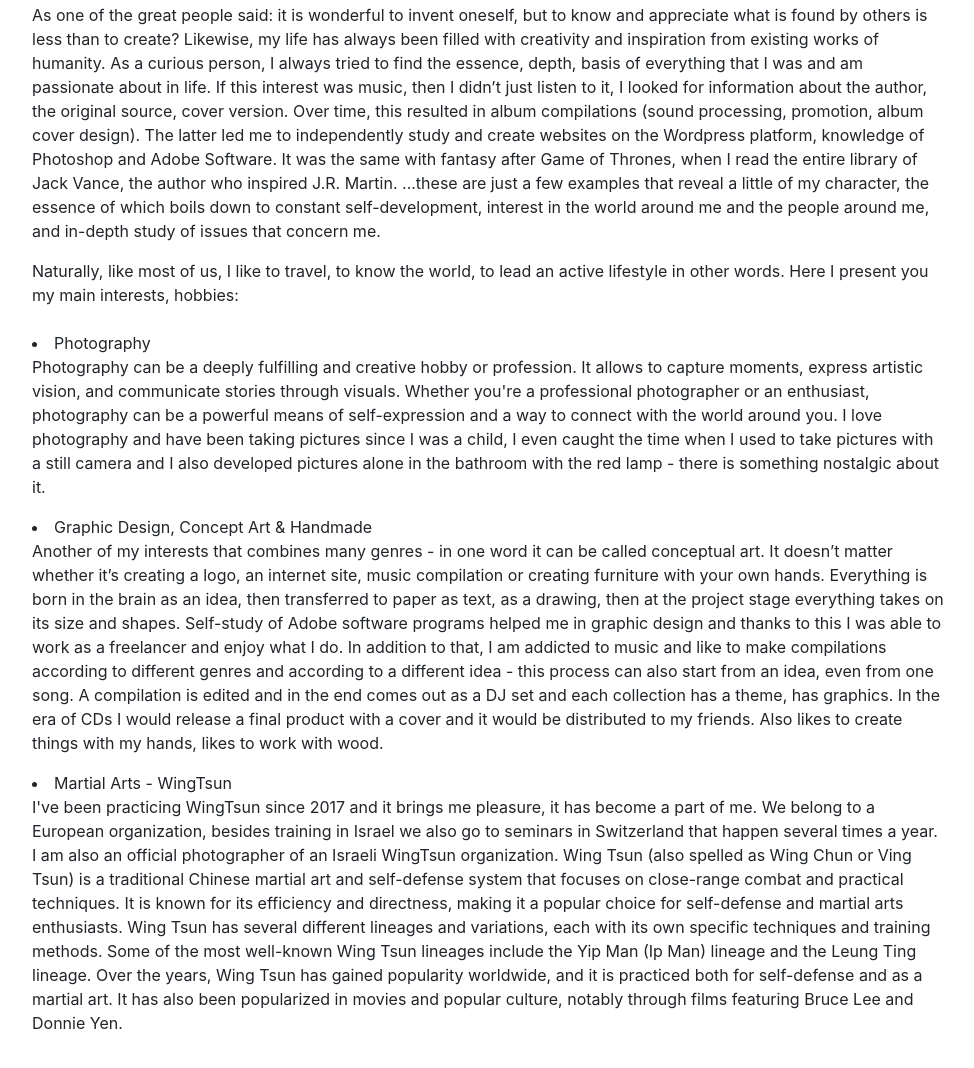
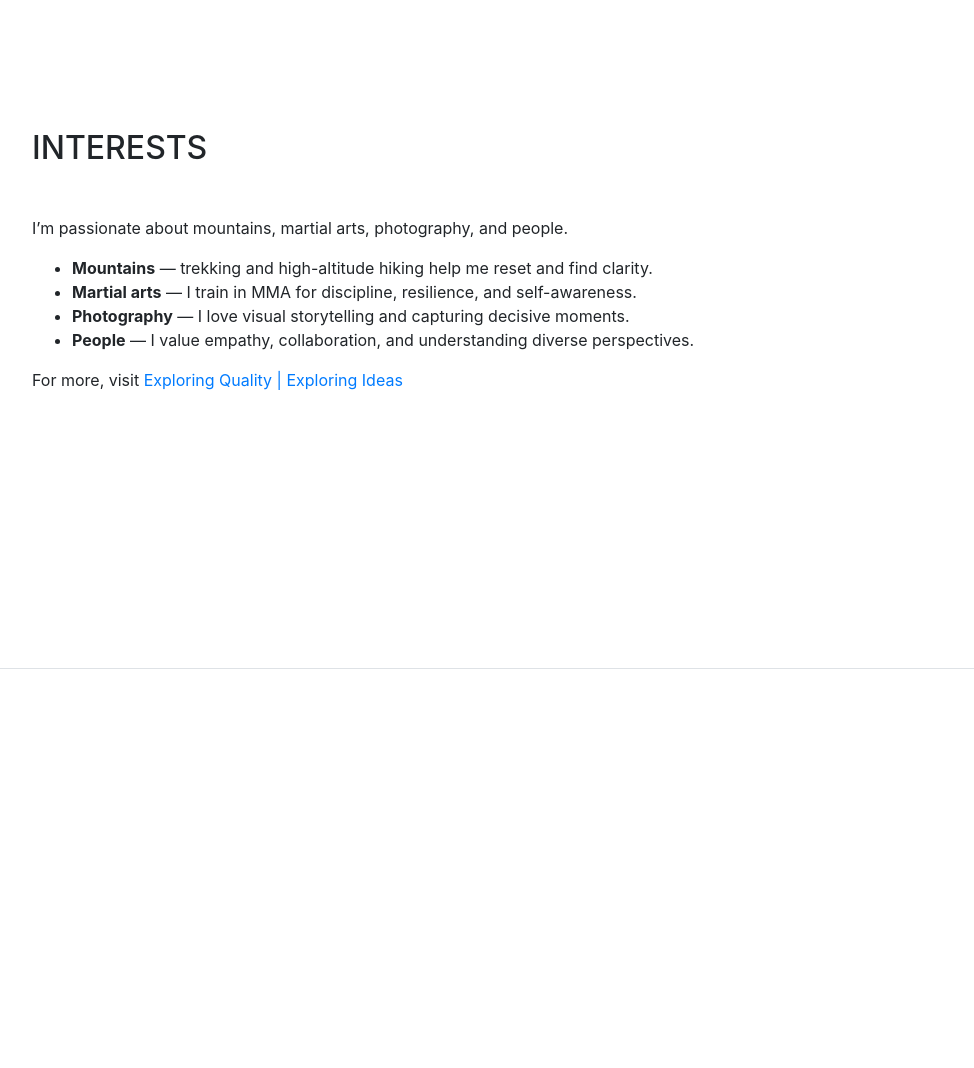
Before and after one commit to dimadavidoff/cv, a website with bundled scripts: page index.html in a window 1280 px wide. Shown: the part 3524-4592 px from the top of the page, without its empty margins (288-1262 px from the left). After the commit the page ends 4193 px from the top, so only its background shows below. Built offline with nearby package versions, Linux system fonts and the light colour scheme; a web font is replaced by a local one.

Commit message:
Update index.html

```diff
--- a/index.html
+++ b/index.html
@@ -288,18 +288,14 @@
       <section class="resume-section p-3 p-lg-5 d-flex flex-column" id="interests">
         <div class="my-auto">
           <h2 class="mb-5">Interests</h2>
-          <p>As one of the great people said: it is wonderful to invent oneself, but to know and appreciate what is found by others is less than to create?
-Likewise, my life has always been filled with creativity and inspiration from existing works of humanity. As a curious person, I always tried to find the essence, depth, basis of everything that I was and am passionate about in life. If this interest was music, then I didn’t just listen to it, I looked for information about the author, the original source, cover version. Over time, this resulted in album compilations (sound processing, promotion, album cover design). The latter led me to independently study and create websites on the Wordpress platform, knowledge of Photoshop and Adobe Software. It was the same with fantasy after Game of Thrones, when I read the entire library of Jack Vance, the author who inspired J.R. Martin. ...these are just a few examples that reveal a little of my character, the essence of which boils down to constant self-development, interest in the world around me and the people around me, and in-depth study of issues that concern me.</p>
-
-		  <p class="mb-0">Naturally, like most of us, I like to travel, to know the world, to lead an active lifestyle in other words. Here I present you my main interests, hobbies:</p>
-		  <br/>
-		  <li>Photography</li>
-		  <p>Photography can be a deeply fulfilling and creative hobby or profession. It allows to capture moments, express artistic vision, and communicate stories through visuals. Whether you're a professional photographer or an enthusiast, photography can be a powerful means of self-expression and a way to connect with the world around you. I love photography and have been taking pictures since I was a child, I even caught the time when I used to take pictures with a still camera and I also developed pictures alone in the bathroom with the red lamp - there is something nostalgic about it.</p>
-		  <li>Graphic Design, Concept Art & Handmade</li>
-		  <p>Another of my interests that combines many genres - in one word it can be called conceptual art. It doesn’t matter whether it’s creating a logo, an internet site, music compilation or creating furniture with your own hands. Everything is born in the brain as an idea, then transferred to paper as text, as a drawing, then at the project stage everything takes on its size and shapes. Self-study of Adobe software programs helped me in graphic design and thanks to this I was able to work as a freelancer and enjoy what I do. In addition to that, I am addicted to music and like to make compilations according to different genres and according to a different idea - this process can also start from an idea, even from one song. A compilation is edited and in the end comes out as a DJ set and each collection has a theme, has graphics. In the era of CDs I would release a final product with a cover and it would be distributed to my friends. Also likes to create things with my hands, likes to work with wood.</p>
-		  <li>Martial Arts - WingTsun</li>
-		  <p>I've been practicing WingTsun since 2017 and it brings me pleasure, it has become a part of me. We belong to a European organization, besides training in Israel we also go to seminars in Switzerland that happen several times a year. I am also an official photographer of an Israeli WingTsun organization. Wing Tsun (also spelled as Wing Chun or Ving Tsun) is a traditional Chinese martial art and self-defense system that focuses on close-range combat and practical techniques. It is known for its efficiency and directness, making it a popular choice for self-defense and martial arts enthusiasts. Wing Tsun has several different lineages and variations, each with its own specific techniques and training methods. Some of the most well-known Wing Tsun lineages include the Yip Man (Ip Man) lineage and the Leung Ting lineage. Over the years, Wing Tsun has gained popularity worldwide, and it is practiced both for self-defense and as a martial art. It has also been popularized in movies and popular culture, notably through films featuring Bruce Lee and Donnie Yen.</p>
-
+          <p>I’m passionate about mountains, martial arts, photography, and people.</p>
+<ul>
+  <li><strong>Mountains</strong> — trekking and high-altitude hiking help me reset and find clarity.</li>
+  <li><strong>Martial arts</strong> — I train in MMA for discipline, resilience, and self-awareness.</li>
+  <li><strong>Photography</strong> — I love visual storytelling and capturing decisive moments.</li>
+  <li><strong>People</strong> — I value empathy, collaboration, and understanding diverse perspectives.</li>
+</ul>
+<p>For more, visit <a href="https://dimadavidoff.github.io/me" target="_blank">Exploring Quality | Exploring Ideas</a></p>
         </div>
 
 
```
